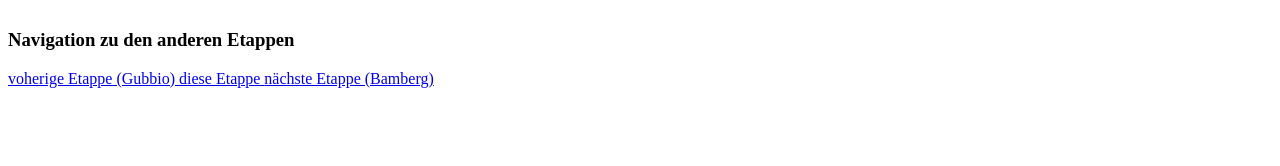
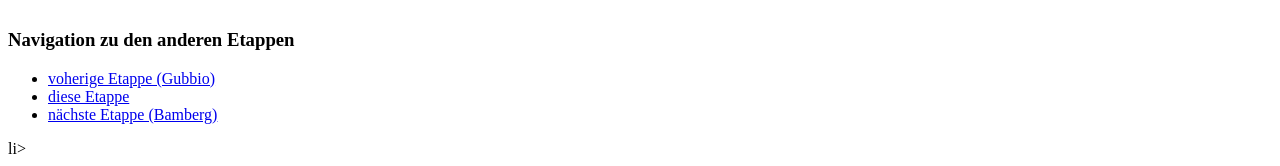
Before and after one commit to laurent2997/top, a plain HTML site: page index.html in a window 1280 px wide. Shown: the part 2188-2354 px from the top of the page. Before the commit the page ends 2284 px from the top, so only its background shows below. Drawn offline with nearby package versions, Linux system fonts and the light colour scheme.

Commit message:
aus nav eine liste

```diff
--- a/index.html
+++ b/index.html
@@ -91,9 +91,11 @@
     <footer>
         <nav>
             <h3>Navigation zu den anderen Etappen</h3>
-            <a href="https://yle5.github.io/top/">voherige Etappe (Gubbio) </a>
-            <a href="https://laurent2997.github.io/top/"> diese Etappe </a>
-            <a href="https://lealucia.github.io/top/"> nächste Etappe (Bamberg) </a>
+            <ul>
+            <li><a href="https://yle5.github.io/top/">voherige Etappe (Gubbio) </a></li>
+            <li><a href="https://laurent2997.github.io/top/"> diese Etappe </a></li>
+            <li><a href="https://lealucia.github.io/top/"> nächste Etappe (Bamberg) </a></ul>li>
+        </ul>
         </nav>
 
     </footer>
```
